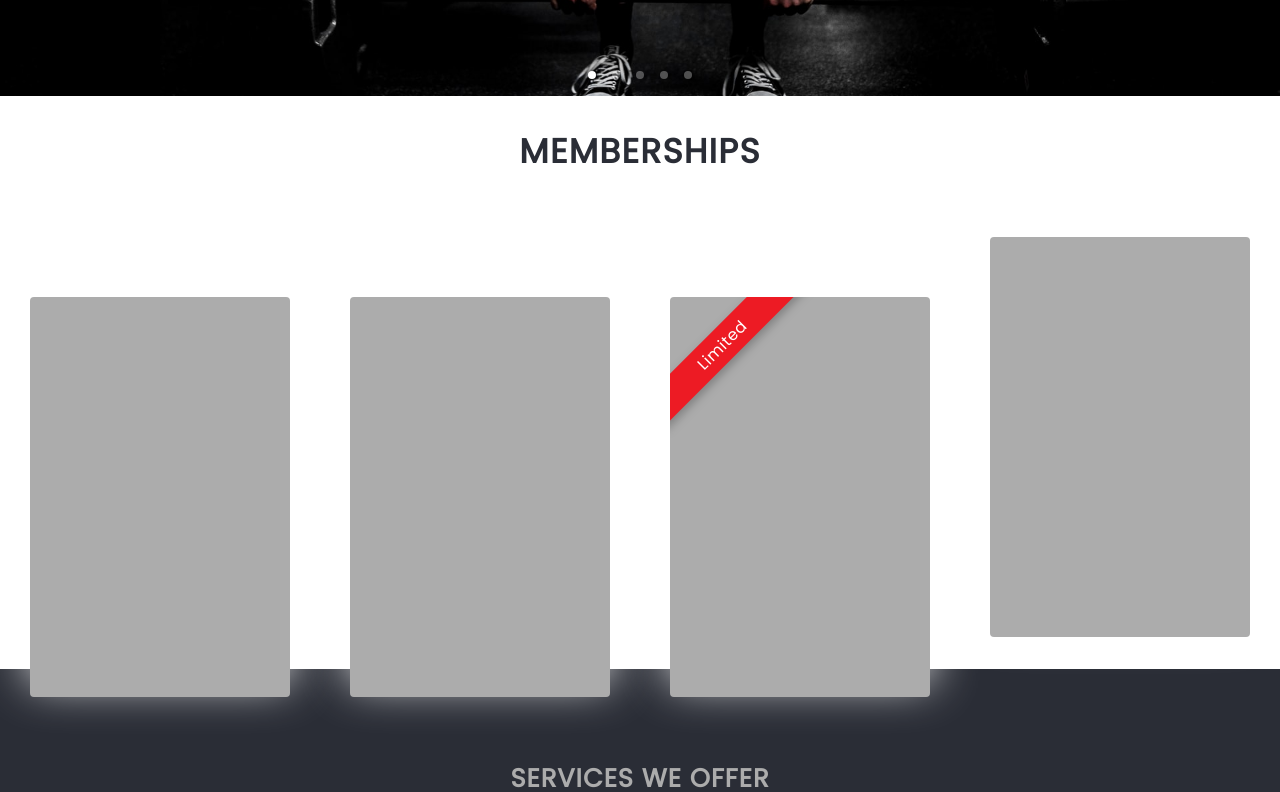
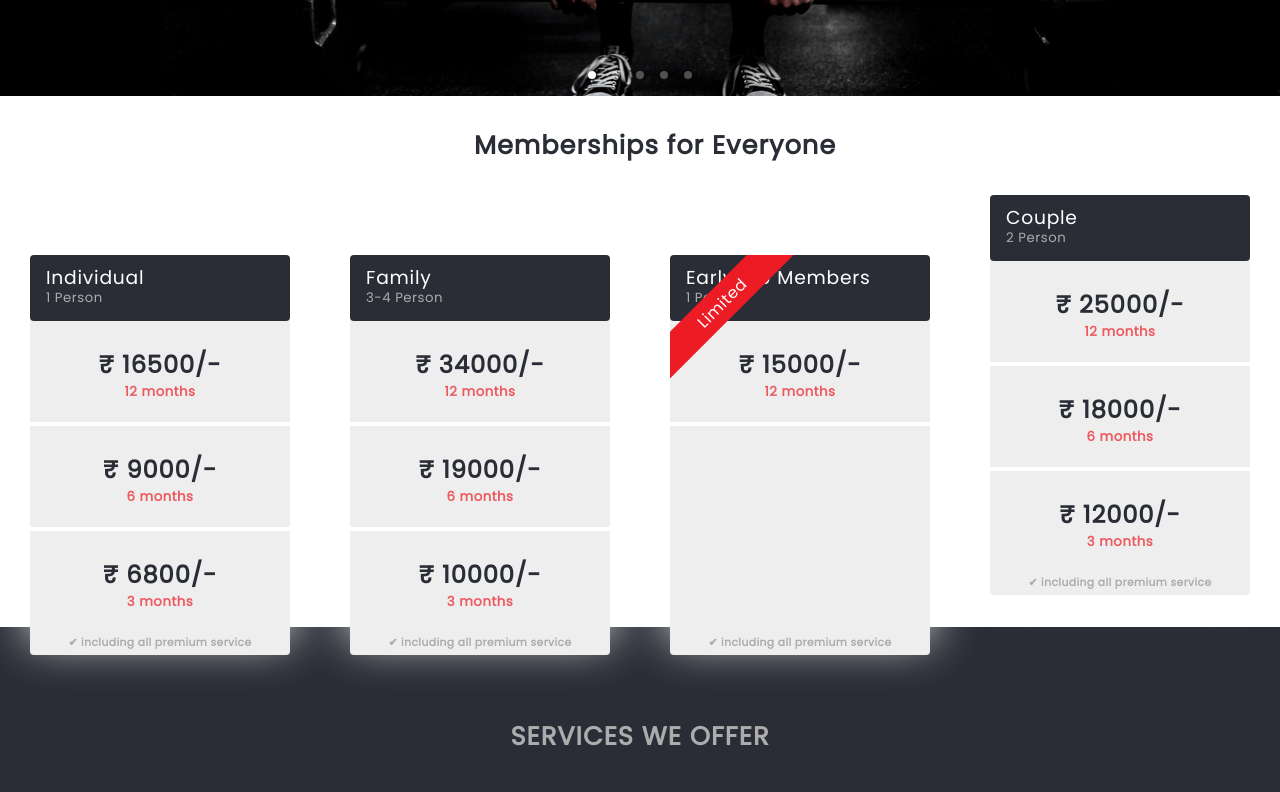
Before and after one commit to SimranDev/fateh-fitness-gym, a React (Create React App) app: page / in a window 1280 px wide. Shown: the part 620-1412 px from the top of the page. Built offline with nearby package versions, Linux system fonts and the light colour scheme.

Commit message:
pricing section finalized

```diff
--- a/src/components/Membership/Pricing.js
+++ b/src/components/Membership/Pricing.js
@@ -3,16 +3,88 @@ import "./pricing.css";
 const Pricing = () => {
   return (
     <div className="pricing-container">
-      <h1 className="title">MEMBERSHIPS</h1>
+      <h1 className="title">Memberships for Everyone</h1>
       <div className="card-container">
-        <div className="card" tabIndex="1"></div>
-        <div className="card" tabIndex="1"></div>
+        <div className="card" tabIndex="1">
+          <div className="membership-name">
+            <h3>Individual</h3>
+            <h5>1 Person</h5>
+          </div>
+          <div className="membership-pricing">
+            <h2>₹ 16500/-</h2>
+            <h5>12 months</h5>
+            <div className="pricing-divider"></div>
+          </div>
+          <div className="membership-pricing">
+            <h2>₹ 9000/-</h2>
+            <h5>6 months</h5>
+            <div className="pricing-divider"></div>
+          </div>
+          <div className="membership-pricing">
+            <h2>₹ 6800/-</h2>
+            <h5>3 months</h5>
+          </div>
+          <h6>✔ including all premium service</h6>
+        </div>
+        <div className="card" tabIndex="1">
+          <div className="membership-name">
+            <h3>Family</h3>
+            <h5>3-4 Person</h5>
+          </div>
+          <div className="membership-pricing">
+            <h2>₹ 34000/-</h2>
+            <h5>12 months</h5>
+            <div className="pricing-divider"></div>
+          </div>
+          <div className="membership-pricing">
+            <h2>₹ 19000/-</h2>
+            <h5>6 months</h5>
+            <div className="pricing-divider"></div>
+          </div>
+          <div className="membership-pricing">
+            <h2>₹ 10000/-</h2>
+            <h5>3 months</h5>
+          </div>
+          <h6>✔ including all premium service</h6>
+        </div>
+
         <div className="card" tabIndex="1">
           <div className="banner-container">
             <div className="banner">Limited</div>
           </div>
+          <div className="membership-name">
+            <h3>Early 100 Members</h3>
+            <h5>1 Person</h5>
+          </div>
+          <div className="membership-pricing">
+            <h2>₹ 15000/-</h2>
+            <h5>12 months</h5>
+            <div className="pricing-divider"></div>
+          </div>
+          <h6>✔ including all premium service</h6>
         </div>
-        <div className="card" tabIndex="1"></div>
+
+        <div className="card" tabIndex="1">
+          <div className="membership-name">
+            <h3>Couple</h3>
+            <h5>2 Person</h5>
+          </div>
+          <div className="membership-pricing">
+            <h2>₹ 25000/-</h2>
+            <h5>12 months</h5>
+            <div className="pricing-divider"></div>
+          </div>
+          <div className="membership-pricing">
+            <h2>₹ 18000/-</h2>
+            <h5>6 months</h5>
+            <div className="pricing-divider"></div>
+          </div>
+          <div className="membership-pricing">
+            <h2>₹ 12000/-</h2>
+            <h5>3 months</h5>
+          </div>
+          <h6>✔ including all premium service</h6>
+        </div>
       </div>
     </div>
   );
--- a/src/components/Membership/pricing.css
+++ b/src/components/Membership/pricing.css
@@ -1,17 +1,55 @@
-/* .pricing-container {
-  background-color: var(--primaryDarkGreyFont);
-} */
+.pricing-divider {
+  margin-top: 20px;
+  text-align: center;
+  height: 4px;
+  width: 100%;
+  background-color: white;
+  overflow: visible;
+}
 
-/* .pricing-container div {
-  border: red 1px dotted;
-} */
+.card h2 {
+  color: var(--darkBg);
+}
+
+.membership-name {
+  background-color: var(--darkBg);
+  border-radius: 4px;
+  height: 66px;
+}
+
+.membership-name h3 {
+  margin: 8px 0 0 16px;
+  color: #fff;
+  font-weight: 500;
+}
+
+.membership-name h5 {
+  line-height: 12px;
+  /* opacity: 0.7; */
+  margin-left: 16px;
+  font-weight: 100;
+  color: var(--primaryDarkGreyFont);
+}
+
+.membership-pricing {
+  margin-top: 26px;
+  display: flex;
+  justify-content: center;
+  align-items: center;
+  flex-direction: column;
+}
+
+.membership-pricing h5 {
+  color: var(--primary);
+  opacity: 0.7;
+}
 
 .title {
   display: flex;
   color: var(--darkBg);
-  font-size: 34px;
+  font-size: 1.6rem;
   font-weight: 900;
-  margin: 30px;
+  margin: 30px 0 0 30px;
   justify-content: center;
 }
 
@@ -23,10 +61,10 @@
 }
 
 .card {
-  width: 300px;
+  width: 260px;
   height: 400px;
   border-radius: 4px;
-  background-color: var(--primaryDarkGreyFont);
+  background-color: #eeeeee;
   box-shadow: -1rem 0 3rem #fff;
   display: flex;
   flex-direction: column;
@@ -35,6 +73,21 @@
   margin: 30px;
   position: relative;
   /* margin: 2rem; */
+}
+
+.card h6 {
+  display: flex;
+  align-items: center;
+  justify-content: center;
+  text-align: center;
+  margin-top: auto;
+  padding-bottom: 4px;
+  color: var(--primaryDarkGreyFont);
+}
+
+.card:hover .banner {
+  transform: translateY(-400px);
+  transition-duration: 2s;
 }
 
 @media screen and (min-width: 917px) {
@@ -63,7 +116,7 @@
   color: #fff;
   text-align: center;
   transform: rotate(-45deg) translate(-28%, -35%);
-  box-shadow: 0px 4px 10px grey;
+  /* box-shadow: 0px 4px 10px grey; */
 }
 
 @media screen and (max-width: 916px) {
@@ -89,4 +142,9 @@
   .card:focus ~ .card {
     transform: translateY(100px);
   }
+
+  .card:focus .banner {
+    transform: translateY(-400px);
+    transition-duration: 2s;
+  }
 }
```
Also changed, not shown: 1 other file (tests, documents, lock files or other folders).
